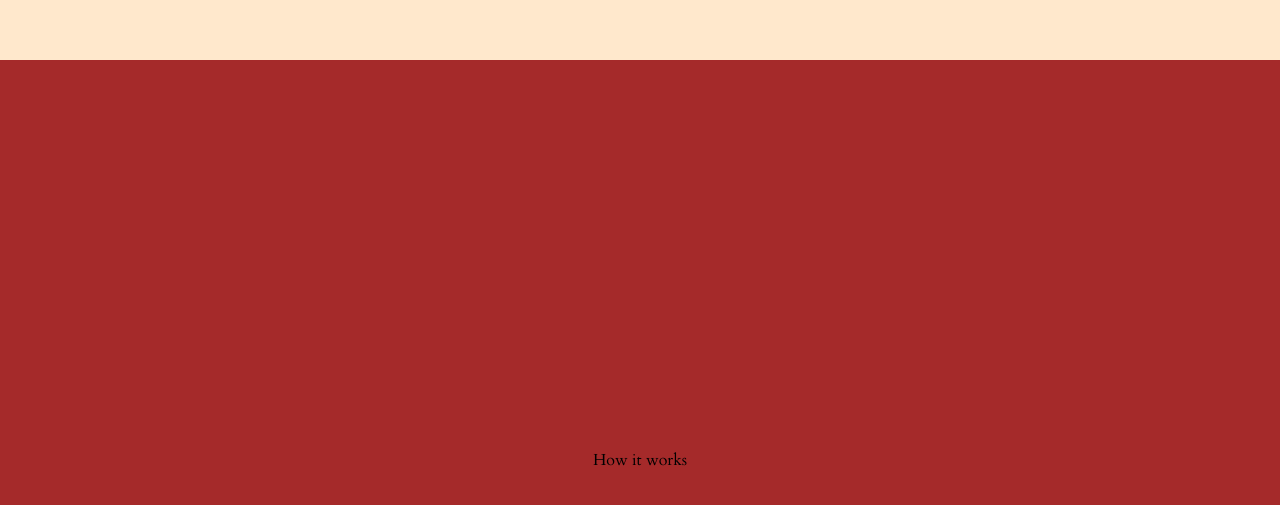
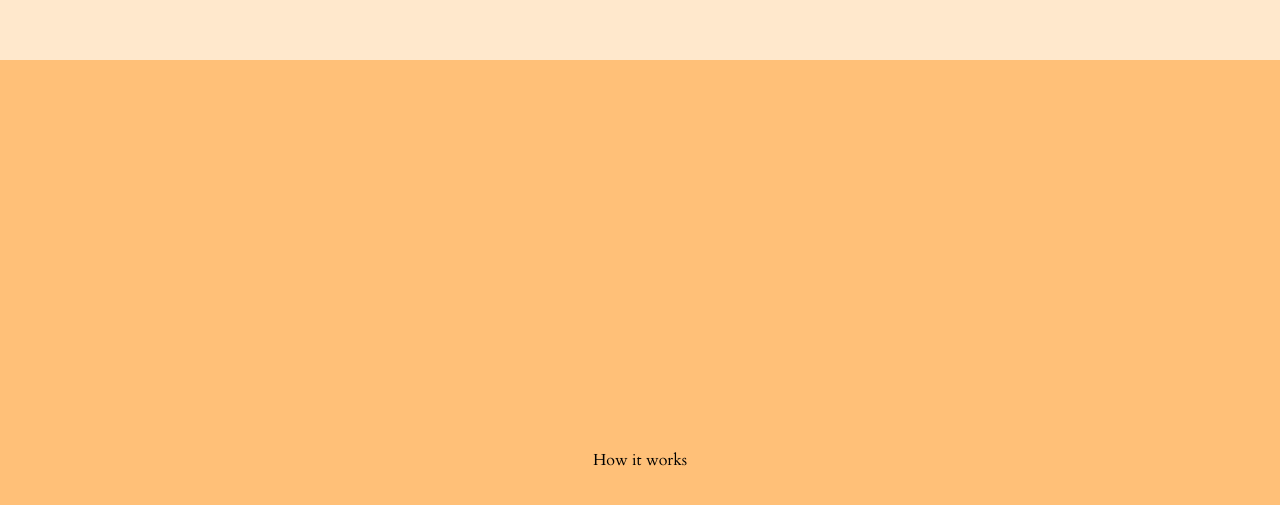
Before and after one commit to jgodi96/Soraya-Sound-Healing, a React (Create React App) app: page / in a window 1280 px wide. Shown: the part 757-1262 px from the top of the page. Built offline with nearby package versions, Linux system fonts and the light colour scheme; the HTML template or start-up script is replaced by a standard one.

Commit message:
added padding to nav container

```diff
--- a/src/components/content/sub-content.styles.scss
+++ b/src/components/content/sub-content.styles.scss
@@ -1,11 +1,8 @@
-.sub-content-container{
-    display:flex;
-    justify-content: center;
-    align-items: center;
-    width:100%;
-    height:100vh;
-    background-color: brown;
-
-
-
+.sub-content-container {
+  display: flex;
+  justify-content: center;
+  align-items: center;
+  width: 100%;
+  height: 100vh;
+  background-color: #ffc078;
 }
--- a/src/components/nav-bar/nav-bar.styles.scss
+++ b/src/components/nav-bar/nav-bar.styles.scss
@@ -6,6 +6,7 @@
     justify-content: space-between;
     align-items: center;
     border-bottom: 2px solid rgba(126, 121, 121, 0.274);
+    padding: 0px 40px;
 
 
     .link-container {
```
